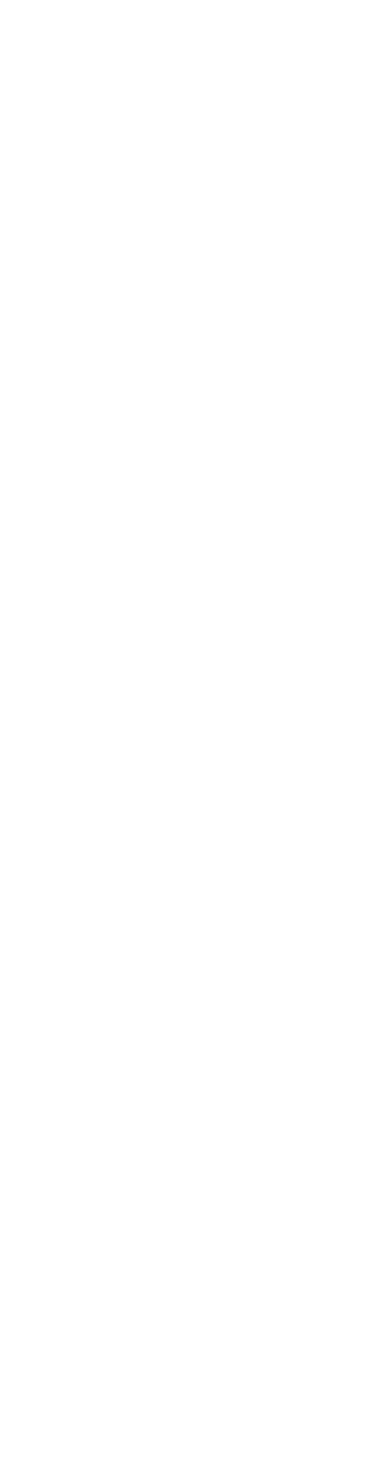
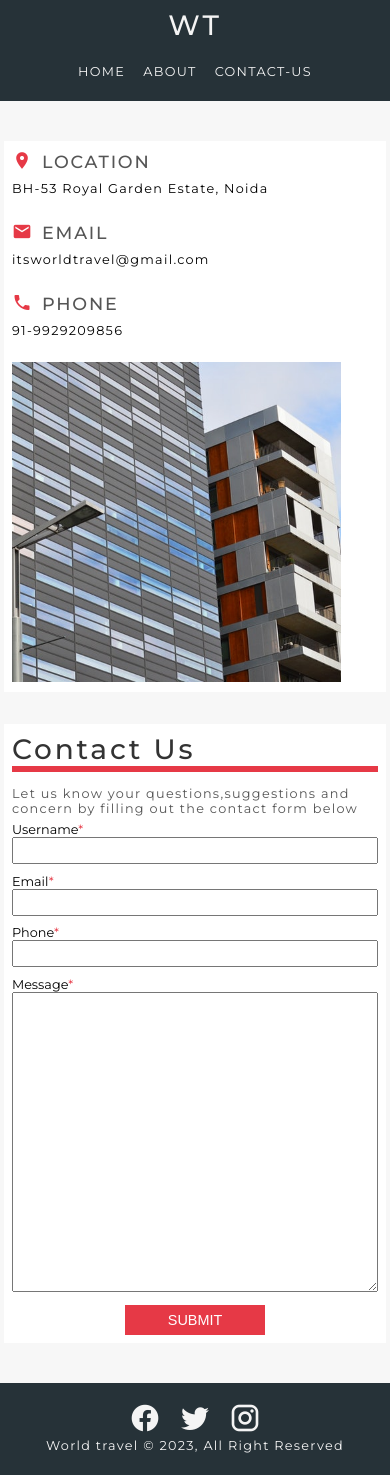
Before and after one commit to itslakshyayadav/learn-html-css, a website: page travel_website/contact.html in a window 390 px wide. Before the commit the page ends 844 px from the top, so only its background shows below. Drawn offline with Linux system fonts and the light colour scheme.

Commit message:
travel cpmmit

```diff
--- a/travel_website/contact.html
+++ b/travel_website/contact.html
@@ -0,0 +1,87 @@
+<!DOCTYPE html>
+<html lang="en">
+  <head>
+    <meta charset="UTF-8" />
+    <meta http-equiv="X-UA-Compatible" content="IE=edge" />
+    <meta name="viewport" content="width=device-width, initial-scale=1.0" />
+    <link rel="stylesheet" href="./css/travel.css" />
+    <link rel="stylesheet" href="../icons/materialdesignicons.css" />
+    <title>TRAVEL WEBSITE | Contact</title>
+  </head>
+  <body>
+    <nav class="navbar bg-dark">
+      <div class="container">
+        <h1 class="logo lg-heading text-light">WT</h1>
+        <ul class="nav-items">
+          <li class="nav-item">
+            <a href="./travel.html" class="text-light">Home</a>
+          </li>
+          <li class="nav-item">
+            <a href="./about.html" class="text-light">About</a>
+          </li>
+          <li class="nav-item">
+            <a href="./contact.html" class="text-light">contact-us</a>
+          </li>
+        </ul>
+      </div>
+    </nav>
+
+    <section class="contact-form">
+      <div class="container">
+        <div class="form-wrapper">
+          <div class="company-address">
+            <div class="address-group margin-bottom-3rem">
+              <span class="mdi mdi-map-marker icon-size-2rem"></span>
+
+              <h2 class="text-gray md-heading">Location</h2>
+              <p>BH-53 Royal Garden Estate, Noida</p>
+            </div>
+            <div class="address-group margin-bottom-3rem">
+              <span class="mdi mdi-email icon-size-2rem"></span>
+
+              <h2 class="text-gray md-heading">Email</h2>
+              <p>itsworldtravel@gmail.com</p>
+            </div>
+            <div class="address-group margin-bottom-3rem">
+              <span class="mdi mdi-phone icon-size-2rem"></span>
+
+              <h2 class="text-gray md-heading">Phone</h2>
+              <p>91-9929209856</p>
+            </div>
+            <img src=".\website-img\company-img.jpg" alt="company image">
+          </div>
+          <form action="" class="form">
+            <h1 class="lg-heading text-black">Contact Us</h1>
+            <p class="text-gray">Let us know your questions,suggestions and concern by filling out the contact form below </p>
+            <div class="form-group">
+                <label for="Username">Username</label>
+                <input type="text" name="" id="Username" required>
+            </div>
+            <div class="form-group">
+                <label for="email">Email</label>
+                <input type="email" name="" id="email" required>
+            </div>
+            <div class="form-group">
+                <label for="phone">Phone</label>
+                <input type="text" name="" id="phone" required>
+            </div>
+            <div class="form-group">
+                <label for="message">Message</label>
+                <textarea name="" id="message" cols="30" rows="3"></textarea>
+            </div>
+            <button type="submit" class="form-btn">Submit</button>
+          </form>
+        </div>
+      </div>
+    </section>
+
+    <footer class="footer">
+        <div class="social-media-icon ">
+          <span class="mdi mdi-facebook icon-size-4rem icon"></span>
+          <span class="mdi mdi-twitter icon-size-4rem icon "></span>
+          <span class="mdi mdi-instagram icon-size-4rem icon"></span>
+        </div>
+        <p> World travel &copy 2023, All Right Reserved </p>
+      </footer>
+  </body>
+</html>
--- a/travel_website/css/travel.css
+++ b/travel_website/css/travel.css
@@ -17,6 +17,13 @@ body {
 }
 .icon-size-4rem {
   font-size: 4rem;
+}
+.icon-size-2rem {
+  font-size: 2.5rem;
+  color: #e63946;
+}
+.margin-bottom-3rem {
+  margin-bottom: 3rem;
 }
 
 ul li {
@@ -221,6 +228,7 @@ h3 {
 
 .box-wrapper {
   box-shadow: 5px 5px 10px rgba(102, 102, 102, 0.37);
+  background-color: #263238;
 }
 
 .box {
@@ -283,10 +291,11 @@ h3 {
   float: right;
   width: 50%;
 }
-/* .about-wrapper::after {
+.about-wrapper::after {
   content: "";
   display: block;
-  clear: both; */
+  clear: both;
+}
 
 .about-wrapper li::before {
   content: "\2713";
@@ -294,3 +303,225 @@ h3 {
   font-weight: bold;
   padding-right: 1rem;
 }
+
+/* ################################# counts styling ########################### */
+
+.counts {
+  margin-top: 3rem;
+}
+.count-item {
+  float: left;
+  width: 25%;
+  text-align: center;
+}
+
+.counts::after {
+  content: "";
+  display: block;
+  clear: both;
+}
+
+.count-item span {
+  font-size: 3rem;
+  font-weight: 700;
+  color: #e63946;
+}
+
+.count-item p {
+  font-weight: 700;
+  font-size: 2rem;
+  color: #555555;
+}
+
+/* ################################### banner styling ##################################### */
+
+.cta-banner {
+  background: linear-gradient(25deg, #d64c7f, #ee4758 50%);
+  color: #f4f4f4;
+  padding: 2rem;
+  margin-top: 3rem;
+  box-shadow: 5px 5px 10px #00000057;
+}
+
+.cta-banner-left {
+  width: 60%;
+  float: left;
+}
+.cta-banner-right {
+  width: 40%;
+  float: right;
+  text-align: right;
+}
+
+.btn-cta {
+  text-align: center;
+  display: inline-block;
+  font-weight: 500;
+  font-size: 3rem;
+  text-transform: uppercase;
+  border: 5px solid white;
+  /* border-radius: 1.5rem; */
+  padding: 0.3rem 2.5em;
+  letter-spacing: 0.3rem;
+  color: #f4f4f4;
+}
+
+.cta-line {
+  font-weight: 500;
+  font-size: 2rem;
+  margin-top: 1rem;
+}
+.cta-banner::after {
+  content: "";
+  display: block;
+  clear: both;
+}
+
+/* ###################################### contact styling ############################## */
+
+.contact-form {
+  padding: 5rem 0;
+  /* font-size: 2rem; */
+  background: #f7f7f7;
+}
+
+.form-wrapper::after {
+  content: "";
+  display: block;
+  clear: both;
+}
+
+/* .company-address .address-group {
+  margin-bottom: rem;
+} */
+
+.form-wrapper .company-address {
+  background: #ffffff;
+  width: 49%;
+  float: left;
+  padding: 1rem;
+  height: 700px;
+}
+
+.form-wrapper .company-address span {
+  display: inline-block;
+  margin-right: 1rem;
+}
+
+.form-wrapper .company-address h2 {
+  display: inline-block;
+  text-transform: uppercase;
+}
+
+.company-address img {
+  max-width: 90%;
+  min-height: 40rem;
+  object-fit: cover;
+  object-position: right;
+}
+
+/* ############################################# form styling ############################################### */
+
+.form-wrapper .form {
+  font-size: 1.6rem;
+  background: #ffffff;
+  height: 700px;
+  width: 49%;
+  float: right;
+  padding: 1rem;
+}
+.form h1::after {
+  content: "";
+  display: block;
+  border: 3px solid #e63946;
+}
+
+.form-wrapper .form label {
+  display: block;
+}
+
+.form-wrapper .form input {
+  padding: 0.5rem;
+  width: 100%;
+}
+
+.form-wrapper .form .form-group {
+  margin-bottom: 1.2rem;
+}
+
+.form-wrapper .form label::after {
+  content: "*";
+  color: #e63946;
+}
+
+.form-wrapper .form textarea {
+  width: 100%;
+  height: 300px;
+  padding: 1rem;
+}
+
+.form-btn {
+  display: block;
+  margin: 0 auto;
+  padding: 0.5em 3em;
+  font-size: 1.8rem;
+  text-transform: uppercase;
+  background: #e63946;
+  color: #ffffff;
+  outline: none;
+  border: none;
+  cursor: pointer;
+}
+
+/* ########################################## media queries ####################################### */
+@media (max-width: 500px) {
+  html {
+    font-size: 50%;
+  }
+
+  .navbar .nav-items,
+  .navbar .logo {
+    float: none;
+    display: block;
+    width: 100%;
+    text-align: center;
+  }
+
+  .row {
+    height: auto;
+    width: 100%;
+  }
+
+  .row .img-box,
+  .row .text-box {
+    float: none;
+    width: 100%;
+    text-align: center;
+  }
+
+  .features .box {
+    float: none;
+    width: 100%;
+    text-align: center;
+  }
+
+  .cta-banner-left,
+  .cta-banner-right {
+    text-align: center;
+    float: none;
+    width: 100%;
+  }
+
+  .form-wrapper .company-address {
+    float: none;
+    height: auto;
+    width: 100%;
+    margin-bottom: 4rem;
+  }
+
+  .form-wrapper .form {
+    float: none;
+    width: 100%;
+    height: auto;
+  }
+}
```
Also changed, not shown: travel_website/about.html (+31 -1 lines), travel_website/travel.html (+4 -10 lines), travel_website/website-img/kedarnath.jfif (added).
